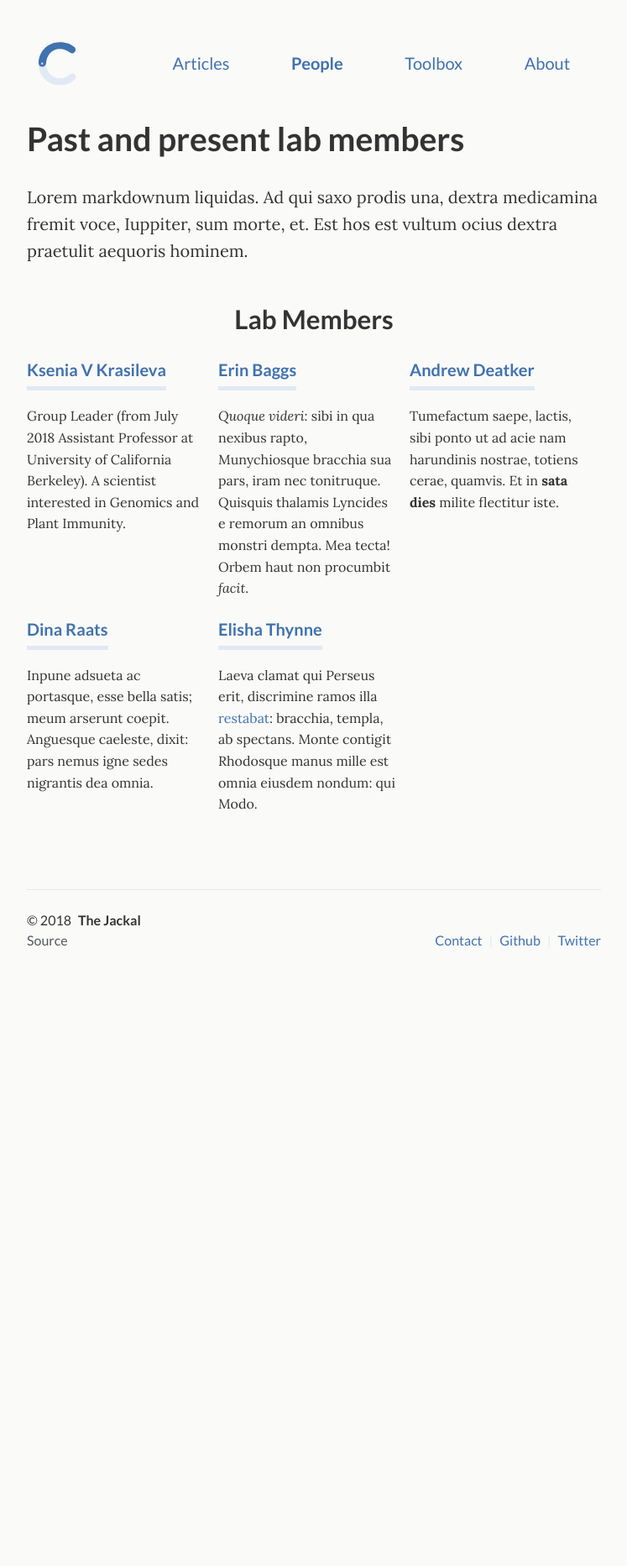
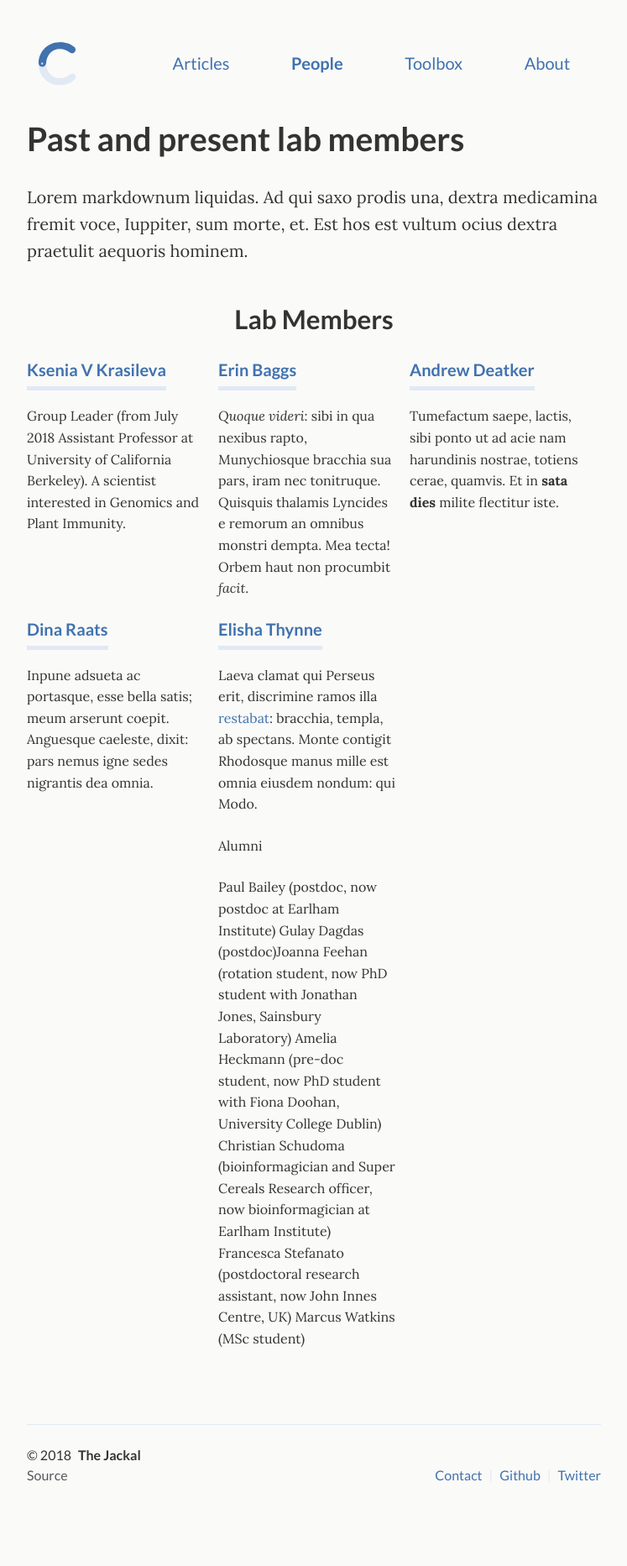
Before and after one commit to crimsonmonkey/crimsonmonkey.github.io, a Jekyll site: the page built from _pages/projects.html, in a window 1280 px wide. Shown: the whole page at 84% size, without its empty margins (266-1013 px from the left). Built offline with Jekyll 4.4.1, drawn with Linux system fonts in a browser that asks for light colours; before the commit the page ends 1228 px from its top, so only the background shows below that.

Commit message:
Update from Forestry.io - _pages/projects.html

```diff
--- a/_pages/projects.html
+++ b/_pages/projects.html
@@ -47,8 +47,8 @@ permalink: "/people/"
     <div class="unit one-third">
       <div class="project">
         <h4 class="project-title"><a href="sample-project/">Elisha Thynne</a></h4>
-        <p>Laeva clamat qui Perseus erit, discrimine ramos illa <a href="sample-project/">restabat</a>: bracchia, templa, ab spectans. Monte contigit Rhodosque manus mille est omnia eiusdem nondum: qui Modo.</p>
+        <p>Laeva clamat qui Perseus erit, discrimine ramos illa <a href="sample-project/">restabat</a>: bracchia, templa, ab spectans. Monte contigit Rhodosque manus mille est omnia eiusdem nondum: qui Modo.</p><p>Alumni</p><p>Paul Bailey (postdoc, now postdoc at Earlham Institute) Gulay Dagdas (postdoc)Joanna Feehan (rotation student, now PhD student with Jonathan Jones, Sainsbury Laboratory) Amelia Heckmann (pre-doc student, now PhD student with Fiona Doohan, University College Dublin) Christian Schudoma (bioinformagician and Super Cereals Research officer, now bioinformagician at Earlham Institute) Francesca Stefanato (postdoctoral research assistant, now John Innes Centre, UK) Marcus Watkins (MSc student)<br></p>
 
       </div>
     </div>
-  </div><!-- grid -->
+  </div><!-- grid --></div>
```
